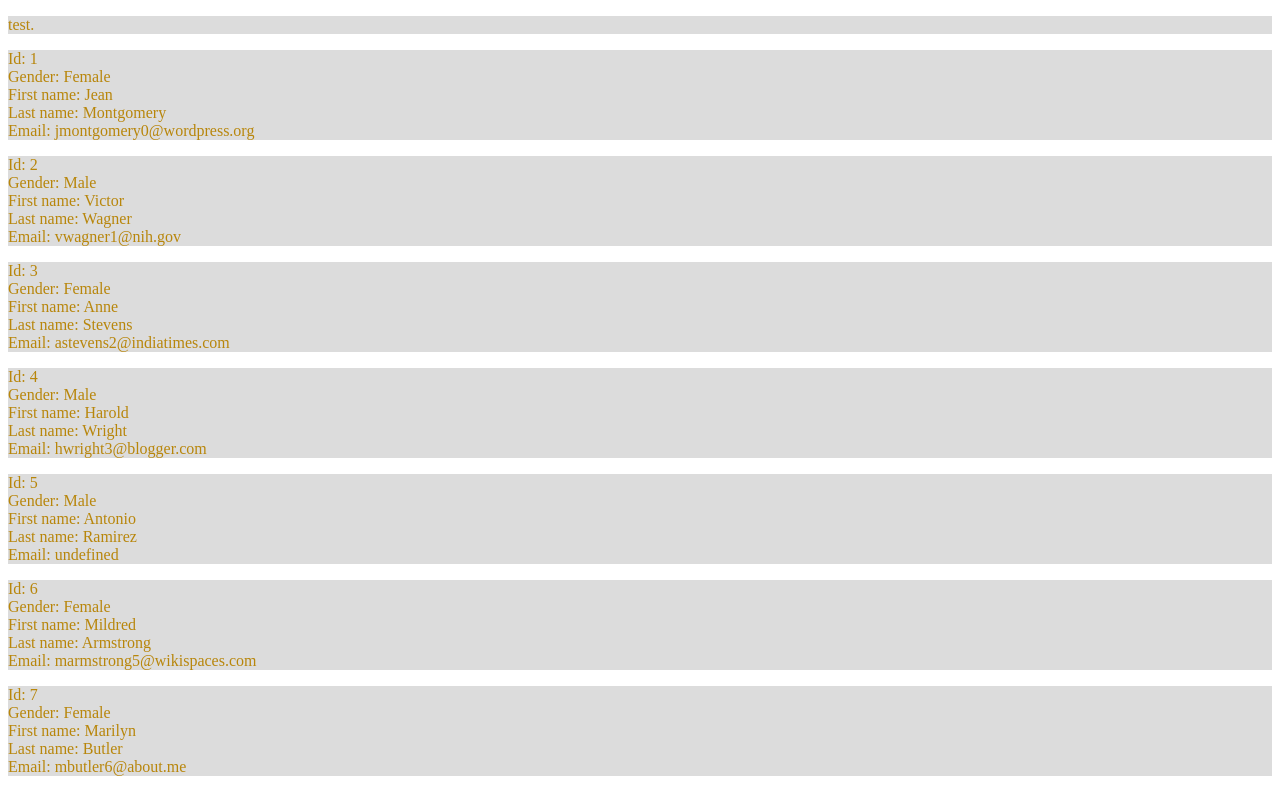
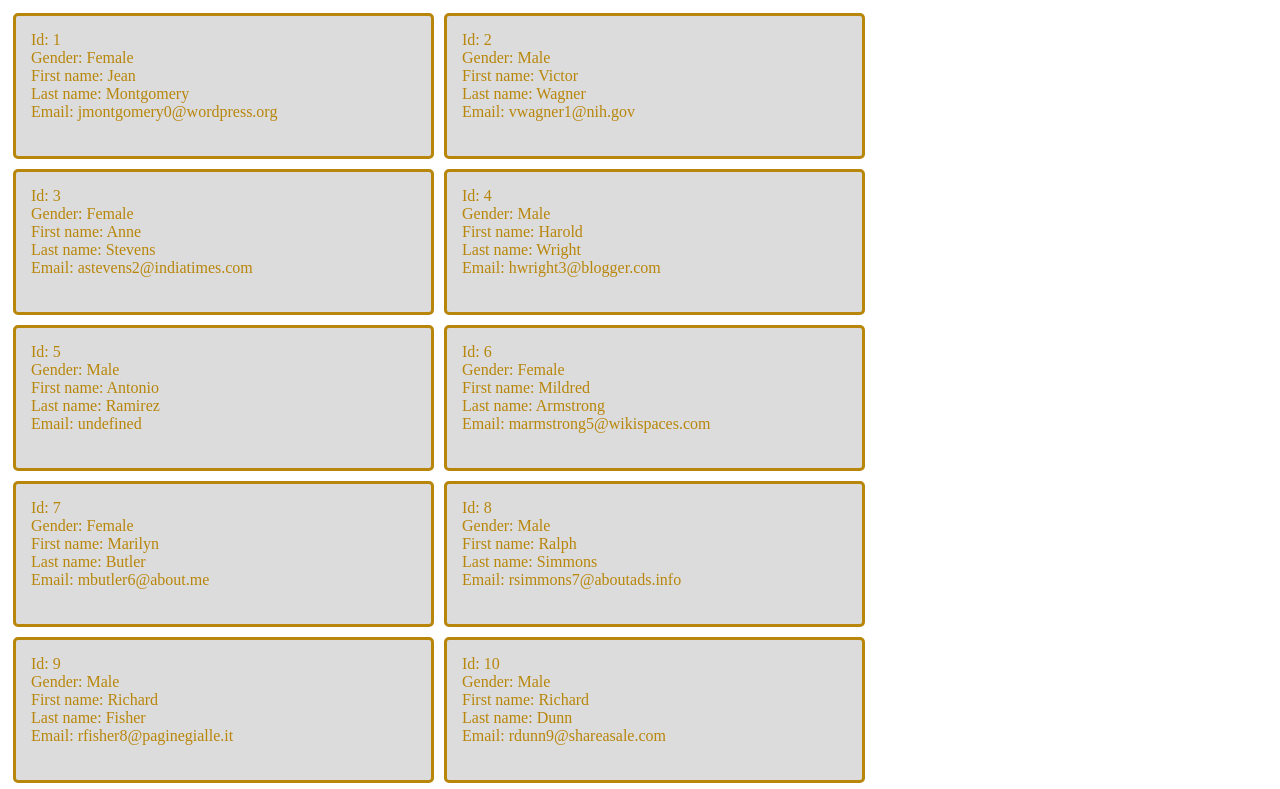
Before and after one commit to Rothermal/week3_jqueryRefresher, a website: page index.html in a window 1280 px wide. Shown: the top 789 px of the page. Drawn offline with nearby package versions, Linux system fonts and the light colour scheme.

Commit message:
moar css

```diff
--- a/index.html
+++ b/index.html
@@ -8,7 +8,6 @@
     <script type="text/javascript" src ='app.js'></script>
 </head>
 <body>
-<p>test.</p>
 <div class="people"></div>
 </body>
 </html>
--- a/style.css
+++ b/style.css
@@ -1,5 +1,12 @@
 p{
+    display: inline-block;
     background-color: gainsboro;
     color:darkgoldenrod;
-
+    height: 125px;
+    width: 400px;
+    border: solid;
+    border-radius: 5px;
+    margin: 5px 5px;
+    padding-left: 15px;
+    padding-top: 15px;
 }
```
